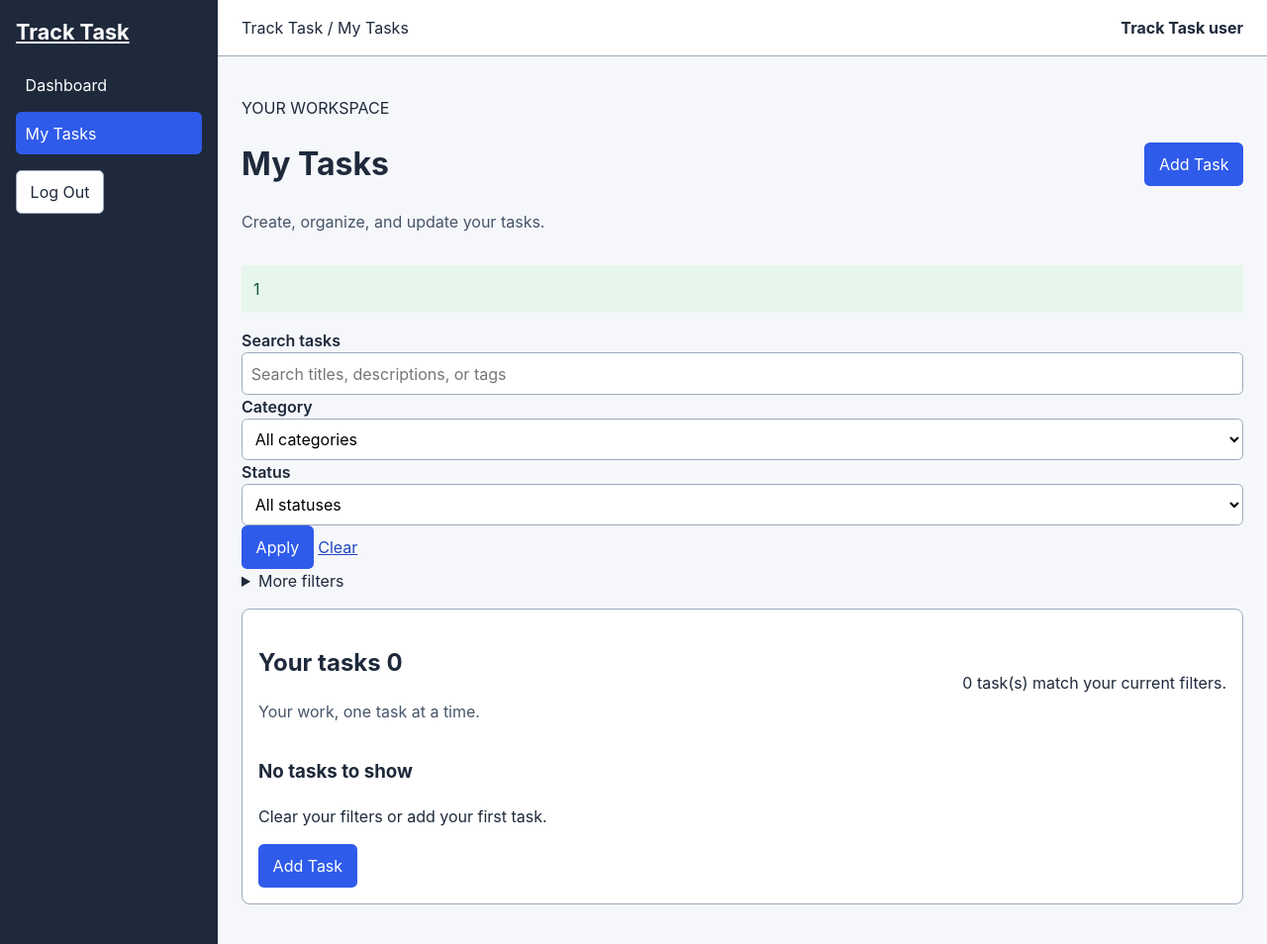
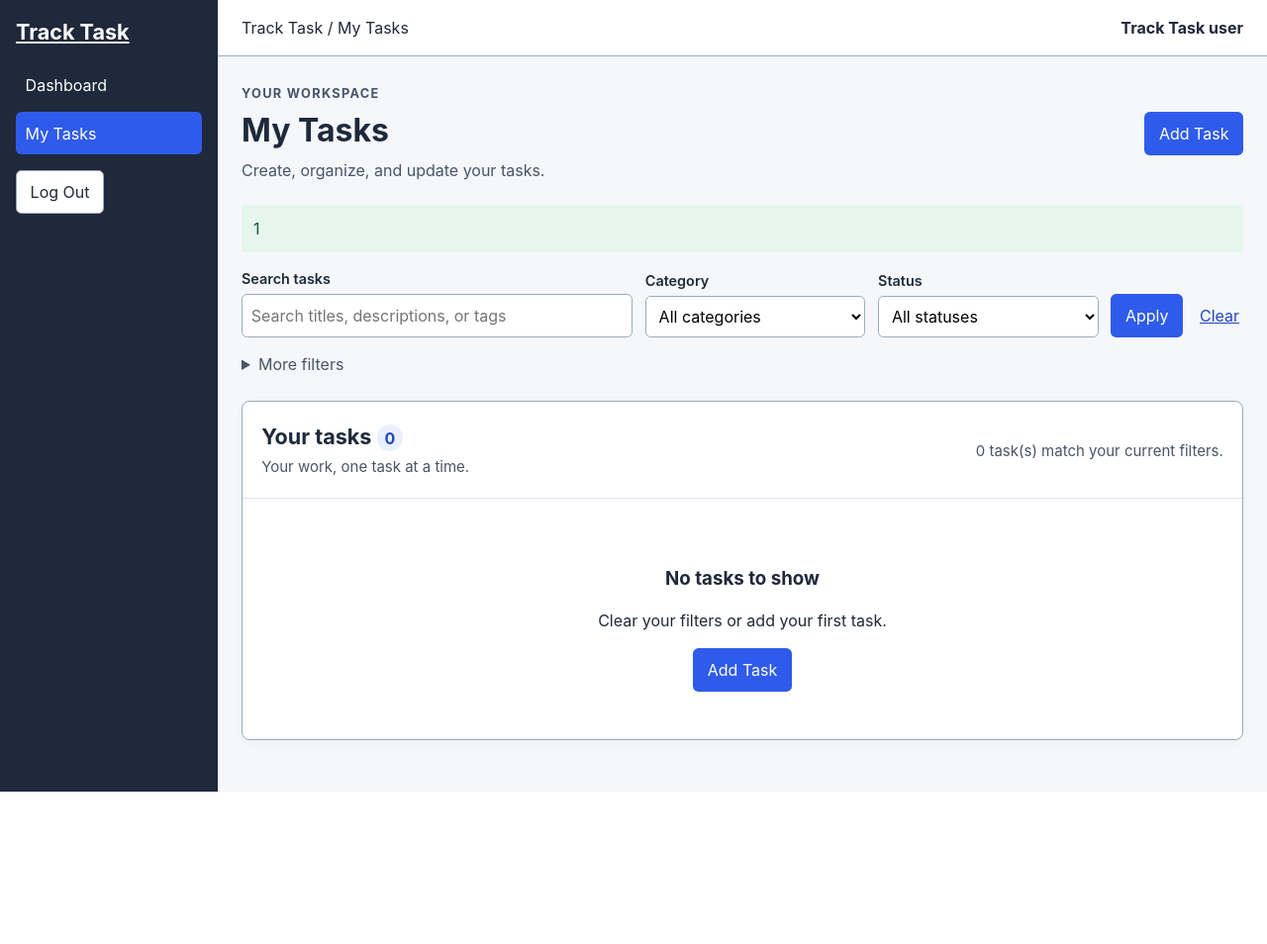
Before and after one commit to ASheidu/track_tasks_systems, a PHP site: page /Track_Task_M3_Rohit/public/tasks.php in a window 1280 px wide. Shown: the whole page at 99% size. After the commit the page ends 800 px from the top, so only its background shows below. Run offline with PHP 8.4, Linux system fonts and the light colour scheme; the visitor is signed in with stand-in values (Sample User, id 1); data that the repository does not hold is empty.

Commit message:
Add files via upload
Style completed tasks and fix sidebar height

```diff
--- /dev/null
+++ b/Track_Task_M3_Rohit/public/css/tasks.css
@@ -0,0 +1,58 @@
+/* My Tasks details. The shared theme still controls navigation and base styles. */
+.task-page-heading { margin-bottom: 1.2rem; }
+.task-page-heading h1 { margin: .15rem 0; font-size: 2rem; }
+.task-page-heading p { margin: .25rem 0; }
+.eyebrow { font-size: .8rem; letter-spacing: .1em; font-weight: 700; color: #475569; }
+.task-filters { margin: 1rem 0 1.25rem; }
+.filter-toolbar { display: flex; align-items: end; flex-wrap: wrap; gap: .8rem; }
+.filter-toolbar > div { flex: 1 1 150px; }
+.filter-toolbar .keyword { flex: 2 1 250px; }
+.filter-toolbar label, .advanced-grid label { font-size: .9rem; margin-bottom: .25rem; }
+.clear-link { padding: .6rem .25rem; }
+.advanced-filters { margin-top: .65rem; color: #475569; }
+.advanced-filters summary { width: fit-content; cursor: pointer; padding: .3rem 0; }
+.advanced-grid { display: grid; grid-template-columns: repeat(2, minmax(0, 240px)); gap: 1rem; margin-top: .5rem; }
+.task-list-panel { padding: 0; overflow: hidden; box-shadow: 0 3px 12px #1e293b08; }
+.list-heading { padding: 1.2rem; border-bottom: 1px solid #dce3ee; }
+.list-heading h2 { margin: 0; font-size: 1.35rem; }
+.list-heading p { margin: .25rem 0 0; font-size: .9375rem; }
+.results-count { color: #475569; }
+.count-pill { display: inline-block; padding: .1rem .5rem; border-radius: 1rem; background: #eaf0ff; color: #2347bd; font-size: 1rem; }
+.task-table { min-width: 850px; table-layout: fixed; }
+.task-table thead { background: #f5f7fb; }
+.task-table th, .task-table td { padding: 1rem; }
+.task-table thead th { font-size: .9rem; color: #475569; font-weight: 600; }
+.task-table th:first-child { width: 34%; }
+.task-table th:nth-child(2) { width: 16%; }
+.task-table th:nth-child(3) { width: 12%; }
+.task-table th:nth-child(4) { width: 17%; }
+.task-table th:last-child { width: 21%; }
+.task-name { display: block; font-weight: 700; font-size: 1.0625rem; }
+.task-detail { margin-top: .35rem; line-height: 1.5; }
+.task-table .row { gap: .7rem; }
+.task-table .row a { padding: .4rem 0; min-height: 44px; display: inline-flex; align-items: center; }
+.task-badge { display: inline-block; padding: .25rem .55rem; border-radius: .3rem; font-size: .9375rem; font-weight: 600; }
+.priority-high { background: #fdecef; color: #991b1b; }
+.priority-medium, .status-in-progress { background: #fff3d6; color: #704900; }
+.priority-low, .status-to-do { background: #eef2f8; color: #334155; }
+.status-completed { background: #d8f0e1; color: #14532d; }
+.task-table .overdue { display: block; width: fit-content; font-size: .9375rem; border: 1px solid #e4a9ae; }
+.task-table .is-completed { background: #f0f9f3; }
+.task-table .is-completed th { border-left: 4px solid #217346; }
+.is-completed .task-name { text-decoration: line-through; text-decoration-thickness: 2px; color: #334155; }
+.task-empty { padding: 3rem 1rem; text-align: center; }
+.task-empty h3 { margin-bottom: .3rem; }
+.task-editor { position: relative; width: min(650px, calc(100% - 2rem)); max-height: calc(100vh - 2rem); overflow-y: auto; border: 1px solid #9caabb; border-radius: .65rem; padding: 1.5rem; color: #1e293b; background: white; }
+.task-editor:modal { position: fixed; }
+.task-editor::backdrop { background: #0f172a99; }
+.task-editor h2 { margin-top: 0; }
+.task-editor .error { margin-bottom: 1rem; }
+.task-editor .error a { color: inherit; }
+.task-editor small { display: block; margin-top: .35rem; color: #475569; }
+.visually-hidden { position: absolute; width: 1px; height: 1px; padding: 0; margin: -1px; overflow: hidden; clip-path: inset(50%); white-space: nowrap; border: 0; }
+@media (max-width: 760px) {
+    .task-page-heading h1 { font-size: 1.75rem; }
+    .filter-toolbar .keyword { flex-basis: 100%; }
+    .advanced-grid { grid-template-columns: 1fr; }
+    .task-editor { padding: 1rem; }
+}
--- a/Track_Task_M3_Rohit/public/css/theme.css
+++ b/Track_Task_M3_Rohit/public/css/theme.css
@@ -62,3 +62,19 @@ button:hover, .button:hover { background: #2448c4; }
 .task-table th:last-child { width: 25%; }
 .task-detail { display: block; color: var(--muted); font-weight: 400; font-size: .9375rem; white-space: pre-wrap; }
 .overdue { display: inline-block; margin-top: .3rem; }
+
+@media (min-width: 761px) {
+    .sidebar {
+        position: sticky;
+        top: 0;
+        height: 100vh;
+        height: 100dvh;
+        align-self: start;
+        overflow-y: auto;
+    }
+}
+
+/* Allow the main content to shrink on smaller screens. */
+.workspace-content {
+    min-width: 0;
+}
```
